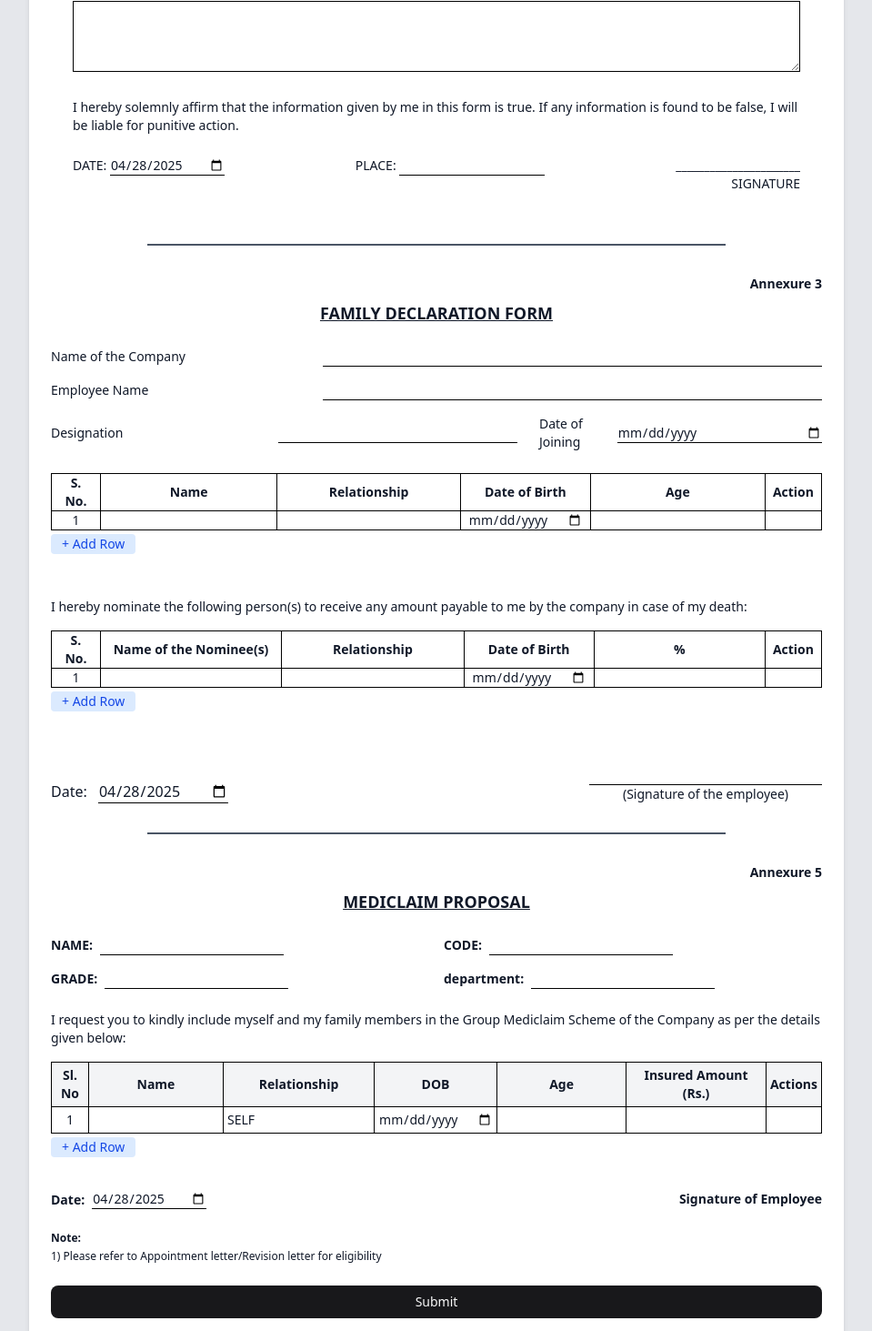
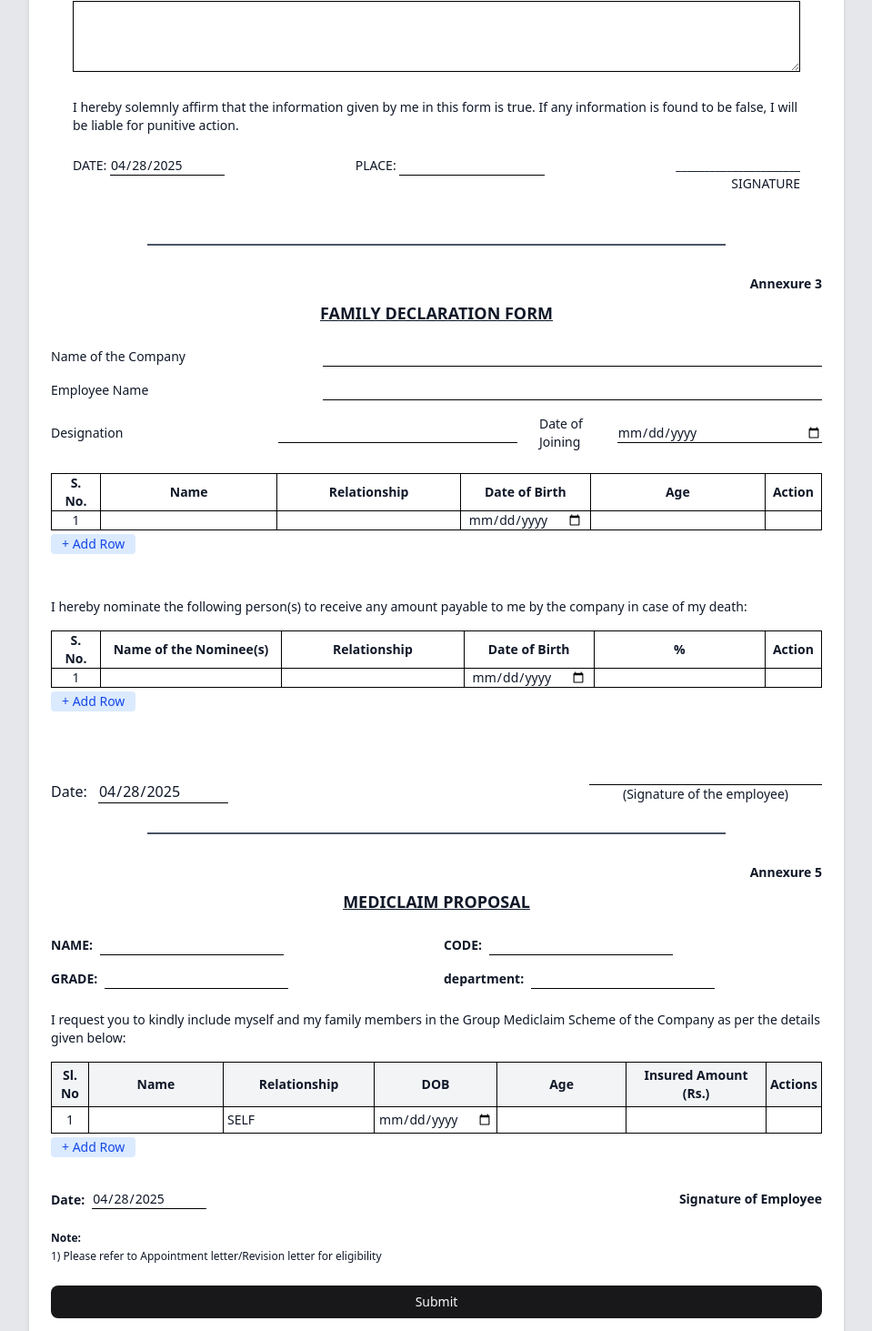
Before and after one commit to KaranJaiswal02/employee-form, a Next.js app: page /staff-joining in a window 1280 px wide. Shown: the part 3428-4891 px from the top of the page at 91% size, without its empty margins (320-1279 px from the left). Built offline with nearby package versions, Linux system fonts and the light colour scheme.

Commit message:
refactor: add button type attributes and disable input fields in EmpForm3, EmpForm4, and EmpForm5

```diff
--- a/src/components/empJoinForm/EmpForm3.tsx
+++ b/src/components/empJoinForm/EmpForm3.tsx
@@ -95,6 +95,7 @@ export default function EmpForm3() {
                             ))}
                             <td className="border border-black">
                                 {formData.education.length > 1 && (<button
+                                    type="button"
                                     className="text-red-600 font-semibold cursor-pointer"
                                     onClick={() => removeEducationRow(i)}
                                 >
@@ -144,6 +145,7 @@ export default function EmpForm3() {
                             ))}
                             <td className="border border-black">
                                 {formData.employment.length > 1 && (<button
+                                    type="button"
                                     className="text-red-600 font-semibold cursor-pointer"
                                     onClick={() => removeEmploymentRow(i)}
                                 >
@@ -265,6 +267,7 @@ export default function EmpForm3() {
                         className="border-b border-black inline-block"
                         value={formData.date}
                         onChange={(e) => handleChange("date", e.target.value)}
+                        disabled={true}
                     />
                 </div>
                 <div>
--- a/src/components/empJoinForm/EmpForm4.tsx
+++ b/src/components/empJoinForm/EmpForm4.tsx
@@ -97,6 +97,7 @@ export default function EmpForm4() {
                         className="border-b border-black flex-grow ml-4"
                         value={formData.companyName}
                         onChange={(e) => handleChange('companyName', e.target.value)}
+                        disabled={true}
                     />
                 </div>
 
@@ -107,6 +108,7 @@ export default function EmpForm4() {
                         className="border-b border-black flex-grow ml-4"
                         value={formData.name}
                         onChange={(e) => handleChange('name', e.target.value)}
+                        disabled={true}
                     />
                 </div>
 
@@ -180,6 +182,7 @@ export default function EmpForm4() {
                                 <td className="border border-black">
                                     {index !== 0 && (
                                         <button
+                                            type="button"
                                             onClick={() => removeFamilyRow(index)}
                                             className="text-red-600 font-semibold cursor-pointer"
                                         >
@@ -257,6 +260,7 @@ export default function EmpForm4() {
                                 <td className="border border-black">
                                     {index !== 0 && (
                                         <button
+                                            type="button"
                                             onClick={() => removeNomineeRow(index)}
                                             className="text-red-600 font-semibold cursor-pointer"
                                         >
@@ -285,6 +289,7 @@ export default function EmpForm4() {
                         className="border-b border-black ml-2"
                         value={formData.date}
                         onChange={(e) => handleChange('date', e.target.value)}
+                        disabled={true}
                     />
                 </div>
                 <div className="text-right">
--- a/src/components/empJoinForm/EmpForm5.tsx
+++ b/src/components/empJoinForm/EmpForm5.tsx
@@ -8,15 +8,6 @@ type MemberRow = {
     dob: string;
     age: string;
     amount: string;
-};
-
-type FormData = {
-    name: string;
-    code: string;
-    grade: string;
-    department: string;
-    date: string;
-    members: MemberRow[];
 };
 
 export default function EmpForm5() {
@@ -78,6 +69,7 @@ export default function EmpForm5() {
                         name="name"
                         value={formData.name}
                         onChange={handleEmployeeInfoChange}
+                        disabled={true}
                         className="ml-2 border-b border-black outline-none"
                     />
                 </div>
@@ -183,6 +175,7 @@ export default function EmpForm5() {
                             <td className="border border-black text-center">
                                 {index !== 0 && (
                                     <button
+                                        type="button"
                                         onClick={() => removeMember(index)}
                                         className="text-red-600 font-semibold cursor-pointer"
                                     >
@@ -212,6 +205,7 @@ export default function EmpForm5() {
                         name="date"
                         value={formData.date}
                         onChange={handleEmployeeInfoChange}
+                        disabled={true}
                         className="border-b border-black outline-none ml-2"
                     />
                 </div>
```
Lines whose indentation alone changed are shown as unchanged.
